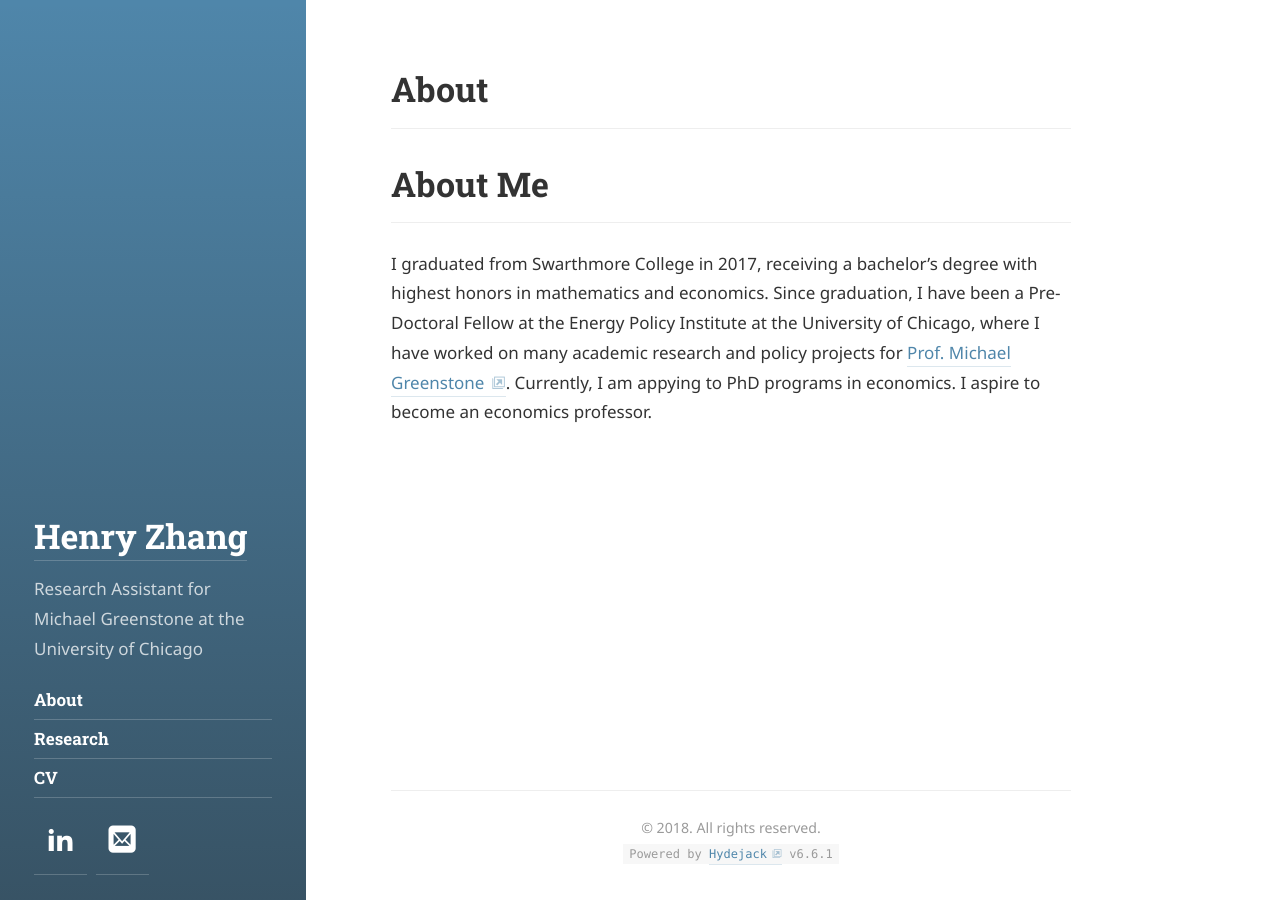
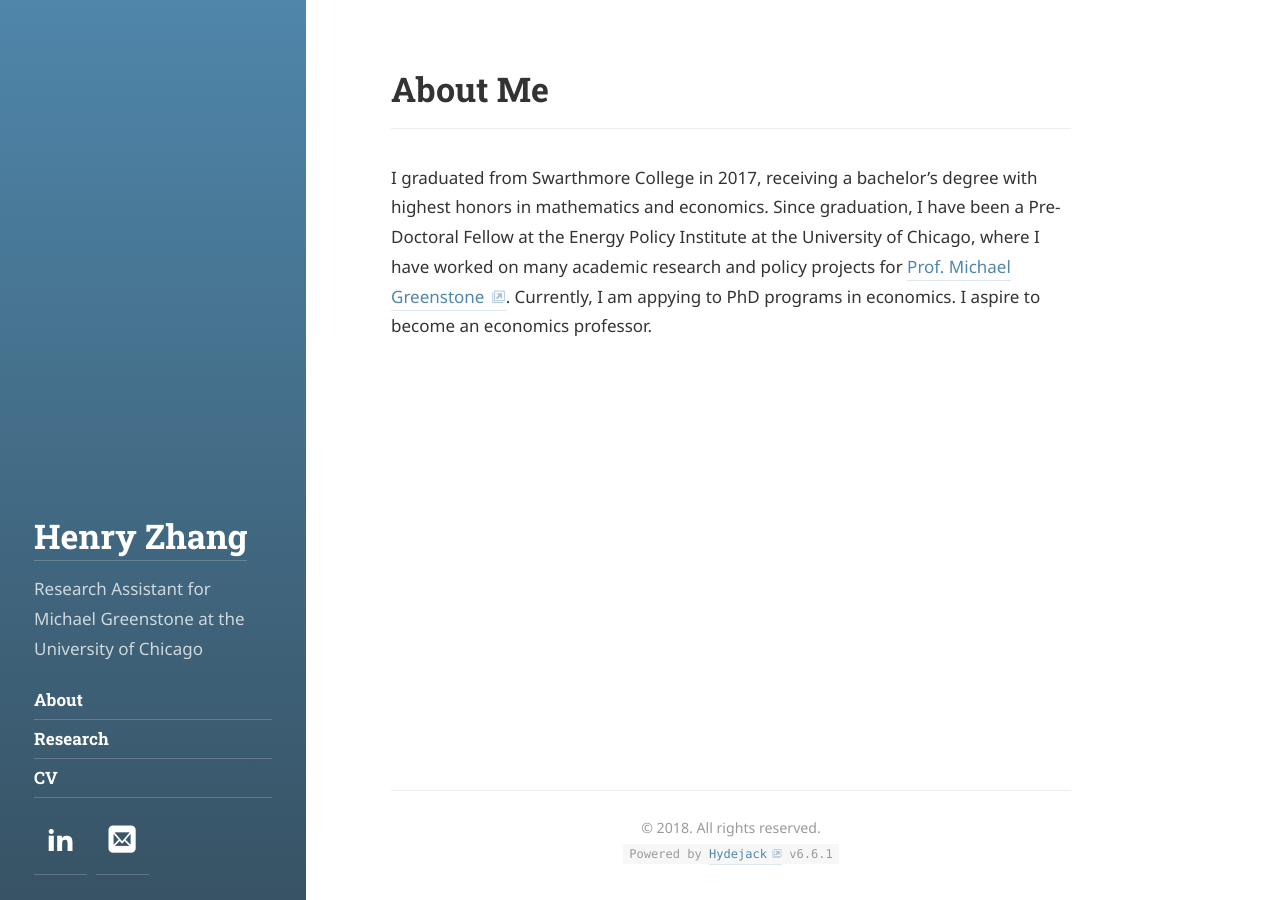
Before and after one commit to verklighet/verklighet.github.io, a Jekyll site: the page built from about.html, in a window 1280 px wide. Built offline with Jekyll 4.4.1, drawn with Linux system fonts in a browser that asks for light colours; some web fonts are replaced.

Commit message:
small tweak to About me, I see the title lol

```diff
--- a/about.html
+++ b/about.html
@@ -1,11 +1,8 @@
 ---
 layout: page
-title: About
+title: About Me
 sidebar_link: true
 menu: true
 order: 2
 ---
-<h1 class="page-title hr" style="padding-bottom:1rem">
-	About Me
-</h1>
 <p>I graduated from Swarthmore College in 2017, receiving a bachelor’s degree with highest honors in mathematics and economics. Since graduation, I have been a Pre-Doctoral Fellow at the Energy Policy Institute at the University of Chicago, where I have worked on many academic research and policy projects for <a href="https://www.michaelgreenstone.com/">Prof. Michael Greenstone</a>. Currently, I am appying to PhD programs in economics. I aspire to become an economics professor.
```
